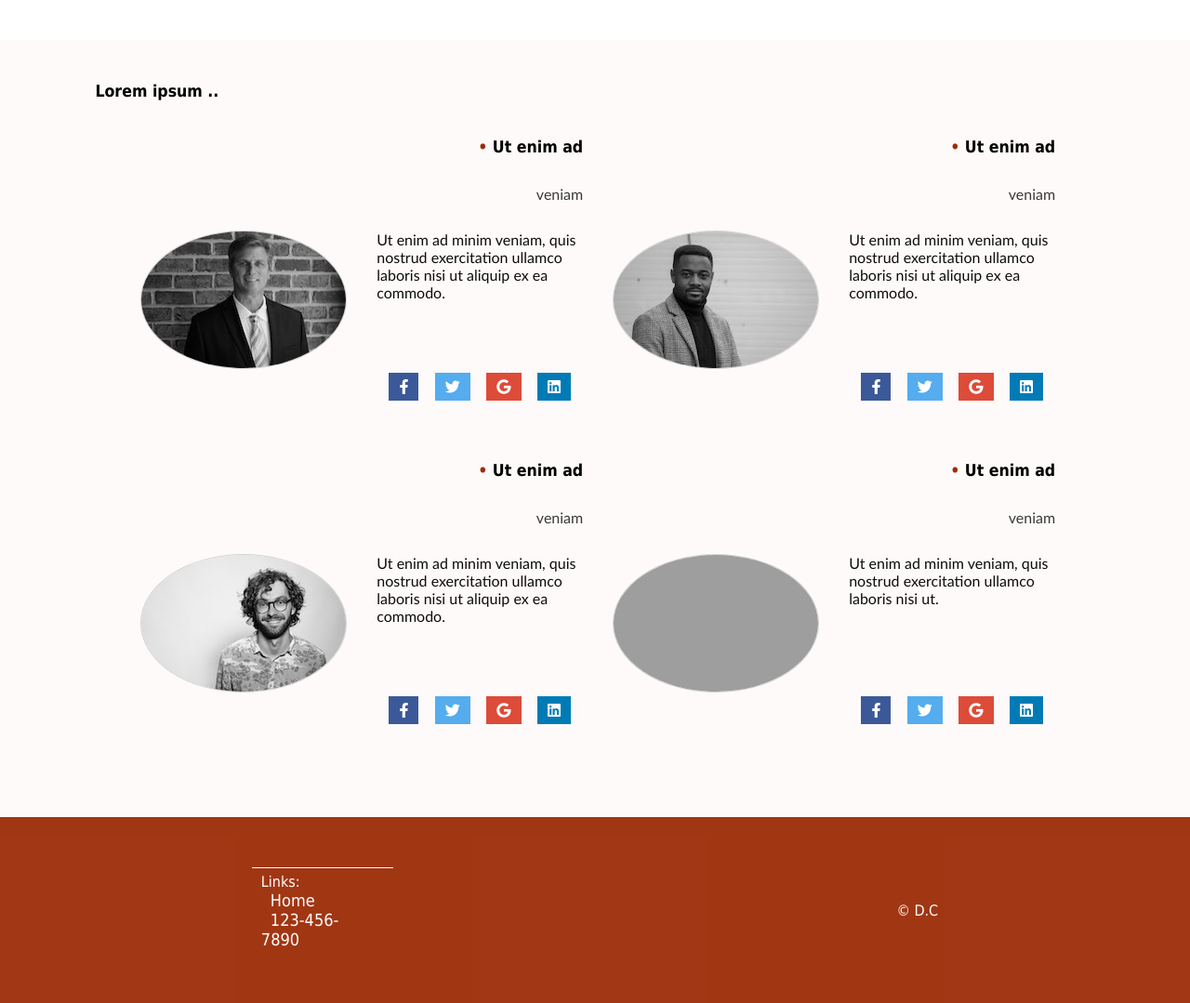
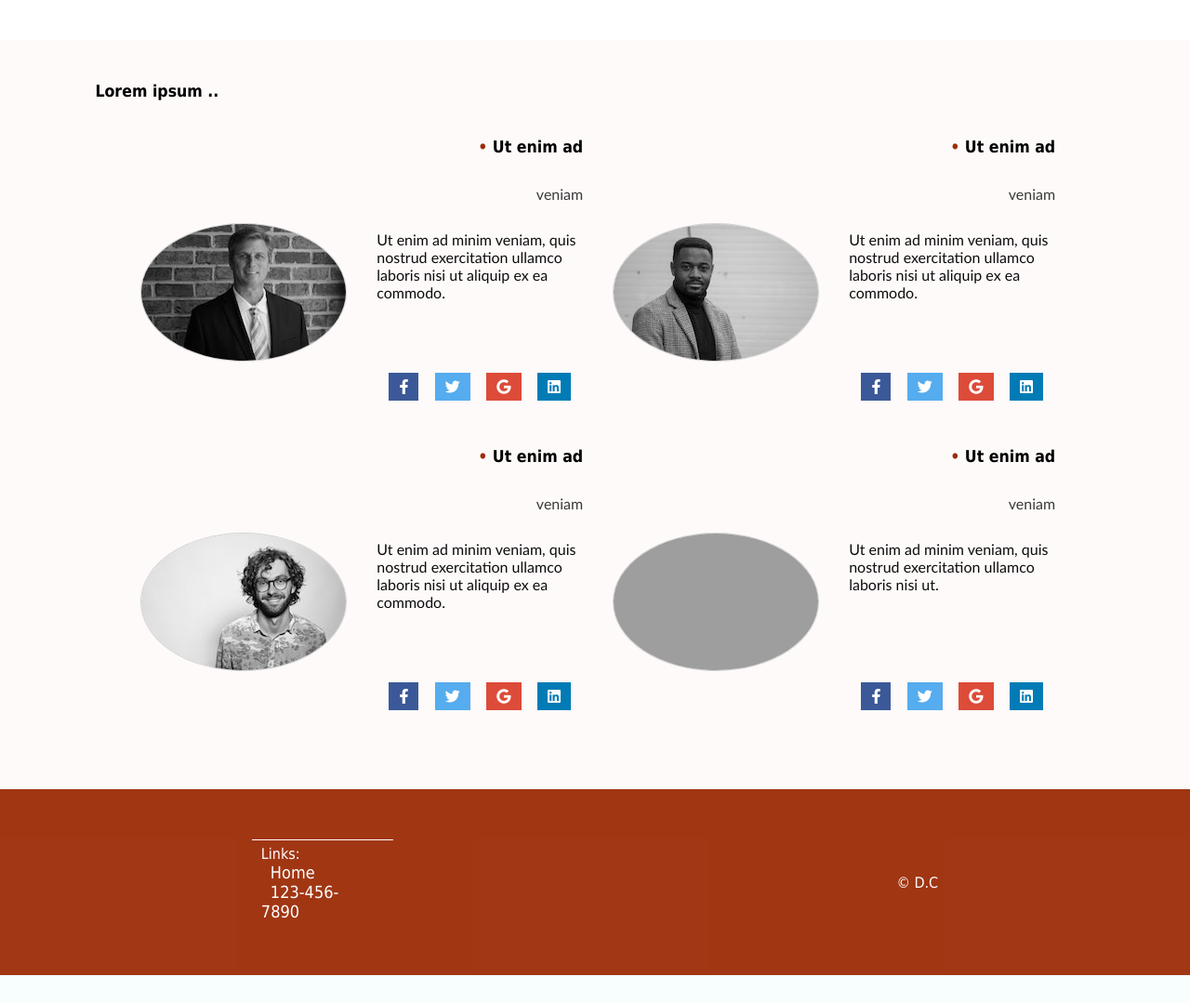
Before and after one commit to sunnysunny77/business, a PHP site: page / in a window 1280 px wide. Shown: the part 2149-3228 px from the top of the page at 93% size. After the commit the page ends 3198 px from the top, so only its background shows below. Run offline with PHP 8.4, Linux system fonts and the light colour scheme; grey boxes are pictures that could not be loaded.

Commit message:
Update styles.css

```diff
--- a/css/styles.css
+++ b/css/styles.css
@@ -293,7 +293,7 @@ article h2 {
   display: inline-block;
   width: 222px;
   text-align: center;
-  margin: 11px auto 65px auto;
+  margin: 11px auto 50px auto;
 }
 
 /* footer */
```
